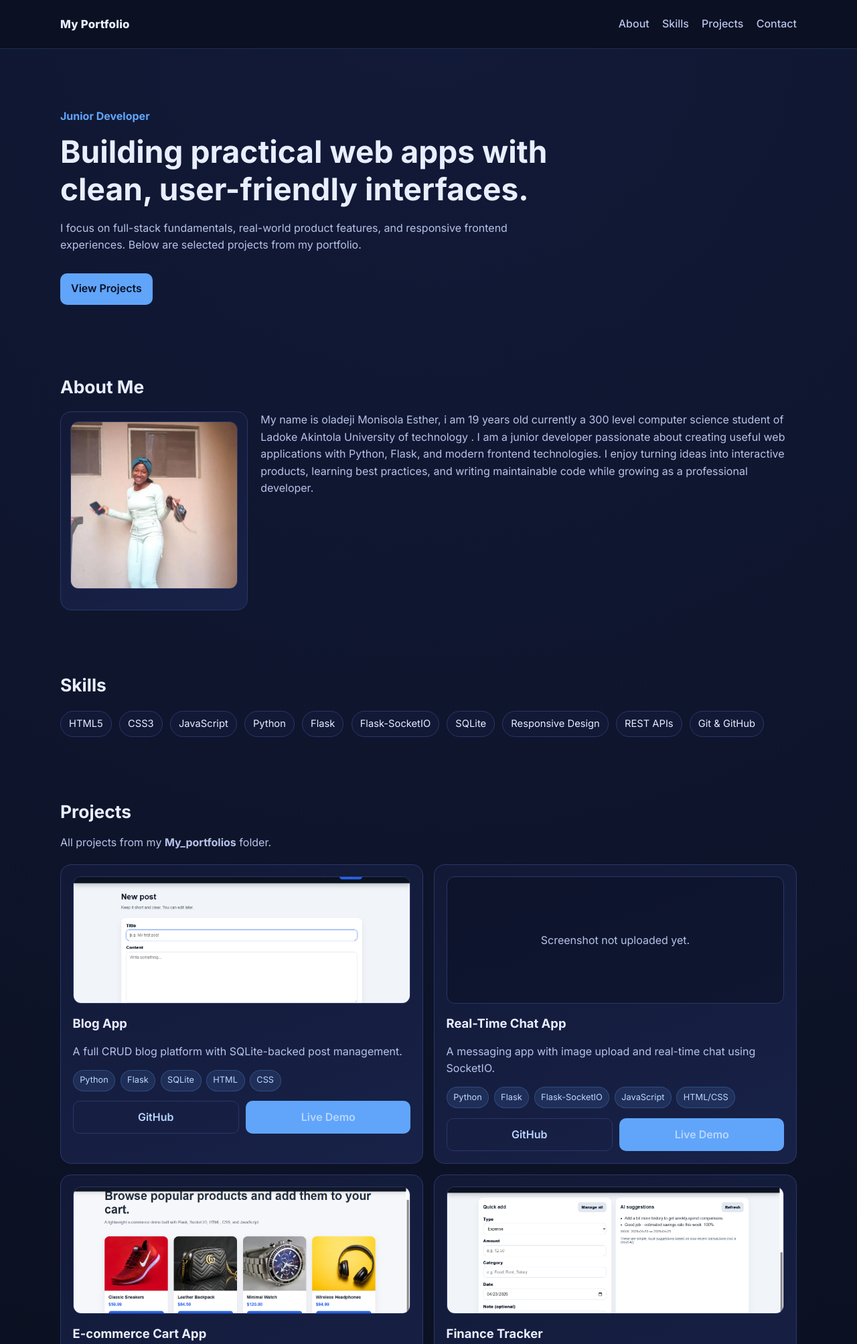
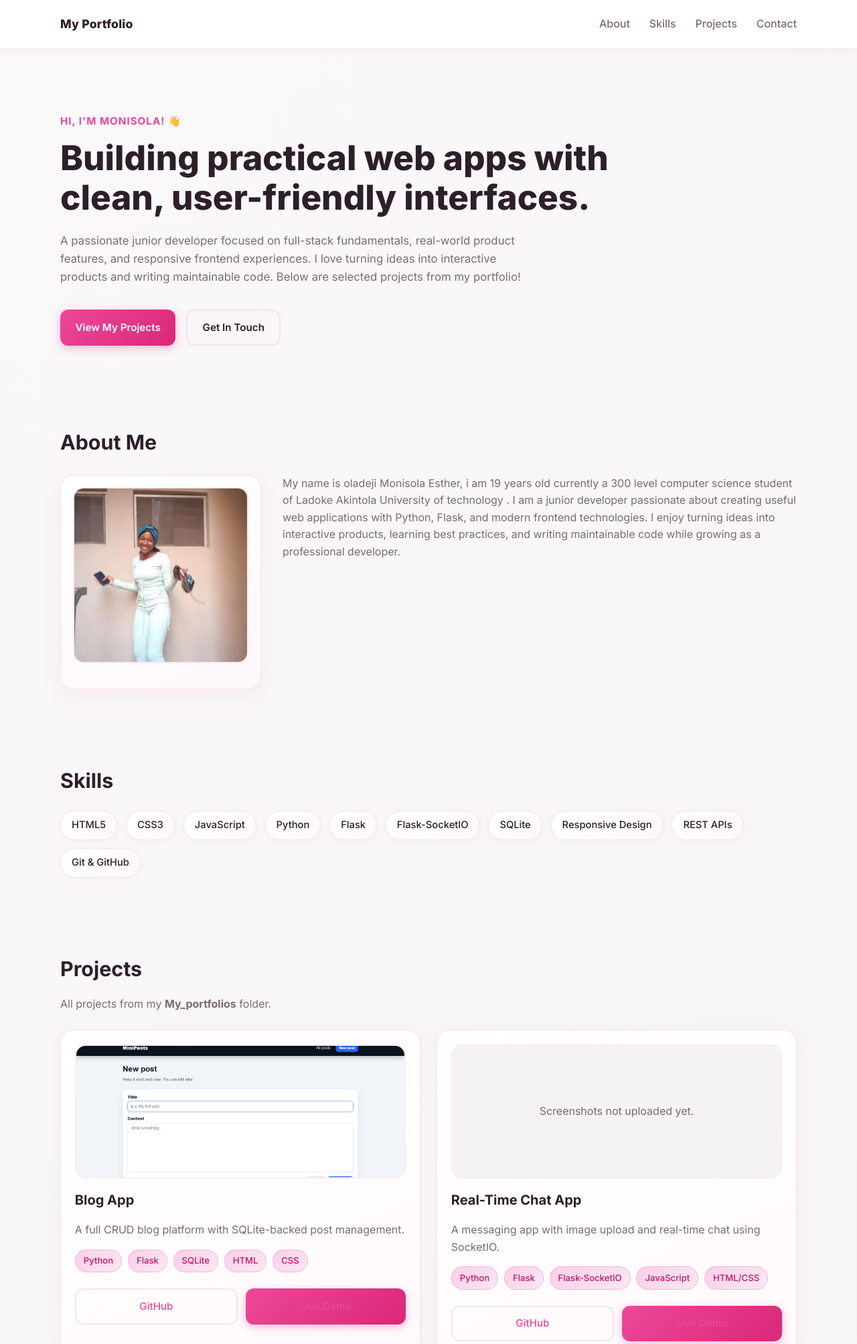
Before and after one commit to monisolaoladeji/portfolio_site, a Flask app: page / in a window 1280 px wide. Shown: the top 2006 px of the page at 67% size. Run offline with Flask 3, Linux system fonts and the light colour scheme; data comes from the database, SQL or seed files in the repository; both versions use the stored data as it was after the commit; data that the repository does not hold is empty.

Commit message:
update portfolio-site

```diff
--- a/app.py
+++ b/app.py
@@ -171,6 +171,18 @@ def init_db():
         )
         conn.execute(
             """
+            CREATE TABLE IF NOT EXISTS project_screenshots (
+                id INTEGER PRIMARY KEY AUTOINCREMENT,
+                project_id INTEGER NOT NULL,
+                image_path TEXT NOT NULL,
+                caption TEXT NOT NULL DEFAULT '',
+                sort_order INTEGER NOT NULL DEFAULT 0,
+                FOREIGN KEY (project_id) REFERENCES projects (id) ON DELETE CASCADE
+            );
+            """
+        )
+        conn.execute(
+            """
             CREATE TABLE IF NOT EXISTS settings (
                 key TEXT PRIMARY KEY,
                 value TEXT NOT NULL DEFAULT ''
@@ -301,6 +313,18 @@ def send_new_message_notification(sender_name: str, sender_email: str, message_b
         return False
 
 
+def get_project_screenshots(db, project_id):
+    return db.execute(
+        """
+        SELECT id, image_path, caption, sort_order
+        FROM project_screenshots
+        WHERE project_id = ?
+        ORDER BY sort_order ASC, id ASC;
+        """,
+        (project_id,),
+    ).fetchall()
+
+
 @app.route("/")
 def index():
     db = get_db()
@@ -311,10 +335,17 @@ def index():
         ORDER BY sort_order ASC, id ASC;
         """
     ).fetchall()
+    projects_with_screenshots = []
+    for project in projects:
+        screenshots = get_project_screenshots(db, project["id"])
+        projects_with_screenshots.append({
+            **project,
+            "screenshots": screenshots
+        })
     settings = get_settings_map(db)
     return render_template(
         "index.html",
-        projects=projects,
+        projects=projects_with_screenshots,
         profile_photo_path=settings.get("profile_photo_path", ""),
         contact_email=settings.get("contact_email", ""),
         contact_phone=settings.get("contact_phone", ""),
@@ -383,6 +414,13 @@ def admin_dashboard():
         ORDER BY sort_order ASC, id ASC;
         """
     ).fetchall()
+    projects_with_screenshots = []
+    for project in projects:
+        screenshots = get_project_screenshots(db, project["id"])
+        projects_with_screenshots.append({
+            **project,
+            "screenshots": screenshots
+        })
     visitor_messages = db.execute(
         """
         SELECT id, sender_name, sender_email, message_body, created_at, is_read
@@ -393,12 +431,54 @@ def admin_dashboard():
     settings = get_settings_map(db)
     return render_template(
         "admin_dashboard.html",
-        projects=projects,
+        projects=projects_with_screenshots,
         visitor_messages=visitor_messages,
         profile_photo_path=settings.get("profile_photo_path", ""),
         settings=settings,
         admin_username=app.config["ADMIN_USERNAME"],
     )
+
+
+@app.post("/admin/projects/<int:project_id>/screenshots/add")
+@admin_required
+def add_project_screenshot(project_id: int):
+    screenshot = request.files.get("screenshot")
+    caption = (request.form.get("caption") or "").strip()
+    sort_order = int((request.form.get("sort_order") or "999").strip())
+
+    if not screenshot or not screenshot.filename:
+        flash("Please choose a screenshot.", "error")
+        return redirect(url_for("admin_dashboard"))
+
+    db = get_db()
+    existing = db.execute("SELECT id FROM projects WHERE id = ?;", (project_id,)).fetchone()
+    if not existing:
+        flash("Project not found.", "error")
+        return redirect(url_for("admin_dashboard"))
+
+    try:
+        image_path = save_image(screenshot)
+    except ValueError as exc:
+        flash(str(exc), "error")
+        return redirect(url_for("admin_dashboard"))
+
+    db.execute(
+        "INSERT INTO project_screenshots (project_id, image_path, caption, sort_order) VALUES (?, ?, ?, ?);",
+        (project_id, image_path, caption, sort_order),
+    )
+    db.commit()
+    flash("Screenshot added.", "success")
+    return redirect(url_for("admin_dashboard"))
+
+
+@app.post("/admin/projects/<int:project_id>/screenshots/<int:screenshot_id>/delete")
+@admin_required
+def delete_project_screenshot(project_id: int, screenshot_id: int):
+    db = get_db()
+    db.execute("DELETE FROM project_screenshots WHERE id = ? AND project_id = ?;", (screenshot_id, project_id))
+    db.commit()
+    flash("Screenshot deleted.", "success")
+    return redirect(url_for("admin_dashboard"))
 
 
 @app.post("/admin/profile-photo")
--- a/static/css/styles.css
+++ b/static/css/styles.css
@@ -1,14 +1,18 @@
 :root {
-  --bg: #0b1020;
-  --surface: #121936;
-  --surface-soft: #182248;
-  --text: #e9eeff;
-  --muted: #b7c3ea;
-  --primary: #60a5fa;
-  --primary-dark: #3b82f6;
-  --border: #2b3668;
+  --bg: #faf8f9;
+  --surface: #ffffff;
+  --surface-soft: #fdf7fa;
+  --text: #2d1f2a;
+  --muted: #7a6b76;
+  --primary: #ec4899;
+  --primary-soft: #fbcfe8;
+  --primary-dark: #be185d;
+  --border: #f3e4eb;
+  --border-soft: #f9ecf2;
   --success: #22c55e;
   --error: #f87171;
+  --ash: #e9e7e8;
+  --ash-soft: #f4f2f3;
 }
 
 * {
@@ -23,7 +27,7 @@ html {
 
 body {
   font-family: "Inter", sans-serif;
-  background: radial-gradient(circle at top, #121a39 0%, #0b1020 65%);
+  background: linear-gradient(135deg, #faf8f9 0%, #f4f2f3 100%);
   color: var(--text);
   line-height: 1.6;
 }
@@ -37,9 +41,10 @@ body {
   position: sticky;
   top: 0;
   z-index: 100;
-  backdrop-filter: blur(10px);
-  background: rgba(11, 16, 32, 0.84);
-  border-bottom: 1px solid rgba(96, 165, 250, 0.2);
+  backdrop-filter: blur(12px);
+  background: rgba(255, 255, 255, 0.92);
+  border-bottom: 1px solid var(--border);
+  box-shadow: 0 2px 12px rgba(236, 72, 153, 0.06);
 }
 
 .nav-wrap {
@@ -52,26 +57,47 @@ body {
 
 .logo {
   font-weight: 800;
-  font-size: 1.05rem;
+  font-size: 1.1rem;
   color: var(--text);
   text-decoration: none;
   letter-spacing: 0.2px;
 }
 
+.logo:hover {
+  color: var(--primary);
+}
+
 .site-nav {
   display: flex;
-  gap: 1.2rem;
+  gap: 1.8rem;
 }
 
 .site-nav a {
   color: var(--muted);
   text-decoration: none;
   font-weight: 500;
-  transition: color 0.2s ease;
+  transition: all 0.25s ease;
+  position: relative;
+}
+
+.site-nav a::after {
+  content: '';
+  position: absolute;
+  bottom: -4px;
+  left: 0;
+  width: 0;
+  height: 2px;
+  background: var(--primary);
+  transition: width 0.25s ease;
+  border-radius: 2px;
 }
 
 .site-nav a:hover {
-  color: var(--text);
+  color: var(--primary);
+}
+
+.site-nav a:hover::after {
+  width: 100%;
 }
 
 .menu-btn {
@@ -82,41 +108,53 @@ body {
   border-radius: 10px;
   padding: 0.45rem 0.8rem;
   cursor: pointer;
+  transition: all 0.2s ease;
+}
+
+.menu-btn:hover {
+  border-color: var(--primary);
+  background: var(--primary-soft);
+  color: var(--primary-dark);
 }
 
 .hero {
-  padding: 5.5rem 0 3.5rem;
+  padding: 6rem 0 4rem;
 }
 
 .eyebrow {
   color: var(--primary);
   font-weight: 700;
   margin-bottom: 0.8rem;
+  font-size: 0.95rem;
+  text-transform: uppercase;
+  letter-spacing: 1px;
 }
 
 .hero h1 {
-  font-size: clamp(1.8rem, 3.6vw, 3rem);
-  max-width: 820px;
-  line-height: 1.2;
+  font-size: clamp(2rem, 4vw, 3.4rem);
+  max-width: 850px;
+  line-height: 1.15;
+  font-weight: 800;
 }
 
 .hero-text {
-  margin-top: 1.1rem;
+  margin-top: 1.4rem;
   max-width: 720px;
   color: var(--muted);
+  font-size: 1.05rem;
 }
 
 .hero-actions {
-  margin-top: 1.8rem;
+  margin-top: 2.2rem;
   display: flex;
-  gap: 0.8rem;
+  gap: 1rem;
   flex-wrap: wrap;
 }
 
 .btn {
   border: none;
-  border-radius: 10px;
-  padding: 0.68rem 1rem;
+  border-radius: 12px;
+  padding: 0.8rem 1.4rem;
   text-decoration: none;
   font-weight: 600;
   cursor: pointer;
@@ -124,31 +162,35 @@ body {
   align-items: center;
   justify-content: center;
   background: transparent;
+  transition: all 0.25s ease;
+  font-size: 0.95rem;
 }
 
 .btn-primary {
-  background: var(--primary);
-  color: #081127;
+  background: linear-gradient(135deg, var(--primary) 0%, #db2777 100%);
+  color: #ffffff;
+  box-shadow: 0 4px 14px rgba(236, 72, 153, 0.35);
 }
 
 .btn-primary:hover {
-  background: var(--primary-dark);
-  color: #fff;
+  transform: translateY(-2px);
+  box-shadow: 0 6px 20px rgba(236, 72, 153, 0.45);
 }
 
 .btn-outline {
   background: transparent;
-  border: 1px solid var(--border);
+  border: 2px solid var(--border);
   color: var(--text);
 }
 
 .btn-outline:hover {
   border-color: var(--primary);
   color: var(--primary);
+  background: var(--primary-soft);
 }
 
 .section {
-  padding: 2.8rem 0;
+  padding: 3.5rem 0;
 }
 
 .flash-inline-wrap {
@@ -156,8 +198,9 @@ body {
 }
 
 .section h2 {
-  font-size: 1.65rem;
-  margin-bottom: 0.8rem;
+  font-size: 1.9rem;
+  margin-bottom: 1rem;
+  font-weight: 700;
 }
 
 .section p {
@@ -165,84 +208,103 @@ body {
 }
 
 .about-layout {
-  margin-top: 1rem;
+  margin-top: 1.5rem;
   display: grid;
-  grid-template-columns: 280px 1fr;
-  gap: 1.2rem;
+  grid-template-columns: 300px 1fr;
+  gap: 2rem;
   align-items: start;
 }
 
 .profile-photo-card {
   background: linear-gradient(160deg, var(--surface), var(--surface-soft));
   border: 1px solid var(--border);
-  border-radius: 16px;
-  padding: 0.9rem;
+  border-radius: 20px;
+  padding: 1.1rem;
+  box-shadow: 0 8px 30px rgba(236, 72, 153, 0.08);
 }
 
 .profile-preview {
   width: 100%;
   aspect-ratio: 1 / 1;
   object-fit: cover;
-  border-radius: 12px;
-  border: 1px solid var(--border);
+  border-radius: 16px;
+  border: 2px solid var(--border-soft);
 }
 
 .upload-help {
-  margin-top: 0.6rem;
+  margin-top: 0.8rem;
   font-size: 0.86rem;
 }
 
 .empty-media {
   width: 100%;
   min-height: 190px;
-  border: 1px dashed var(--border);
-  border-radius: 12px;
+  border: 2px dashed var(--border);
+  border-radius: 16px;
   display: grid;
   place-items: center;
   text-align: center;
   color: var(--muted);
-  padding: 1rem;
-  background: rgba(8, 14, 33, 0.5);
+  padding: 1.2rem;
+  background: var(--ash-soft);
 }
 
 .skills-grid {
-  margin-top: 1.1rem;
+  margin-top: 1.3rem;
   display: flex;
   flex-wrap: wrap;
-  gap: 0.7rem;
+  gap: 0.8rem;
 }
 
 .skill-chip {
-  background: var(--surface);
+  background: linear-gradient(135deg, #ffffff 0%, var(--surface-soft) 100%);
   border: 1px solid var(--border);
   color: var(--text);
-  padding: 0.45rem 0.75rem;
+  padding: 0.55rem 1rem;
   border-radius: 999px;
   font-size: 0.92rem;
+  font-weight: 500;
+  transition: all 0.25s ease;
+  box-shadow: 0 2px 8px rgba(236, 72, 153, 0.05);
+}
+
+.skill-chip:hover {
+  transform: translateY(-2px);
+  border-color: var(--primary);
+  box-shadow: 0 4px 14px rgba(236, 72, 153, 0.15);
 }
 
 .section-head {
-  margin-bottom: 1.2rem;
+  margin-bottom: 1.6rem;
 }
 
 .projects-grid {
   display: grid;
   grid-template-columns: repeat(2, minmax(0, 1fr));
-  gap: 1rem;
+  gap: 1.5rem;
 }
 
 .project-card {
-  background: linear-gradient(160deg, var(--surface), var(--surface-soft));
+  background: linear-gradient(160deg, var(--surface) 0%, #fffafc 100%);
   border: 1px solid var(--border);
-  border-radius: 16px;
-  padding: 1.1rem;
+  border-radius: 20px;
+  padding: 1.3rem;
   display: flex;
   flex-direction: column;
-  gap: 0.9rem;
+  gap: 1rem;
+  transition: all 0.3s ease;
+  box-shadow: 0 4px 20px rgba(236, 72, 153, 0.06);
+}
+
+.project-card:hover {
+  transform: translateY(-5px);
+  box-shadow: 0 12px 35px rgba(236, 72, 153, 0.12);
+  border-color: var(--primary-soft);
 }
 
 .project-card h3 {
-  font-size: 1.15rem;
+  font-size: 1.25rem;
+  font-weight: 700;
 }
 
 .project-card p {
@@ -251,31 +313,66 @@ body {
 
 .project-shot {
   width: 100%;
-  height: 190px;
+  height: 200px;
   object-fit: cover;
-  border-radius: 12px;
-  border: 1px solid var(--border);
+  border-radius: 16px;
+  border: 2px solid var(--border-soft);
+}
+
+.screenshots-gallery {
+  display: grid;
+  gap: 1rem;
+  margin: 0.5rem 0;
+}
+
+.screenshot-item {
+  display: flex;
+  flex-direction: column;
+  gap: 0.6rem;
+}
+
+.screenshot-item img {
+  width: 100%;
+  height: 220px;
+  object-fit: cover;
+  border-radius: 14px;
+  border: 2px solid var(--border-soft);
+  transition: transform 0.3s ease;
+}
+
+.screenshot-item img:hover {
+  transform: scale(1.02);
+}
+
+.screenshot-caption {
+  font-size: 0.9rem;
+  color: var(--muted);
+  font-style: italic;
+  padding-left: 0.5rem;
+  border-left: 3px solid var(--primary-soft);
 }
 
 .tech-tags {
   display: flex;
   flex-wrap: wrap;
-  gap: 0.45rem;
+  gap: 0.55rem;
 }
 
 .tech-tag {
-  background: rgba(96, 165, 250, 0.12);
-  color: #bdd8ff;
-  border: 1px solid rgba(96, 165, 250, 0.25);
-  padding: 0.3rem 0.6rem;
+  background: linear-gradient(135deg, var(--primary-soft) 0%, #fce7f3 100%);
+  color: var(--primary-dark);
+  border: 1px solid rgba(236, 72, 153, 0.25);
+  padding: 0.35rem 0.75rem;
   border-radius: 999px;
-  font-size: 0.8rem;
+  font-size: 0.82rem;
+  font-weight: 500;
 }
 
 .card-actions {
   display: flex;
-  gap: 0.65rem;
+  gap: 0.75rem;
   flex-wrap: wrap;
+  margin-top: 0.5rem;
 }
 
 .card-actions .btn {
@@ -284,55 +381,68 @@ body {
 }
 
 .contact-form {
-  margin-top: 1rem;
+  margin-top: 1.2rem;
   max-width: 700px;
   display: grid;
-  gap: 0.9rem;
+  gap: 1rem;
 }
 
 .contact-form label {
   display: grid;
-  gap: 0.45rem;
+  gap: 0.5rem;
   font-weight: 500;
+  font-size: 0.95rem;
 }
 
 .contact-form input,
 .contact-form textarea {
   width: 100%;
-  border: 1px solid var(--border);
-  background: rgba(8, 14, 33, 0.75);
+  border: 2px solid var(--border);
+  background: #ffffff;
   color: var(--text);
-  border-radius: 10px;
-  padding: 0.7rem 0.8rem;
+  border-radius: 12px;
+  padding: 0.85rem 1rem;
+  font-size: 0.95rem;
+  transition: all 0.25s ease;
+  font-family: inherit;
 }
 
 .contact-form input:focus,
 .contact-form textarea:focus {
-  outline: 2px solid rgba(96, 165, 250, 0.45);
+  outline: none;
   border-color: var(--primary);
+  box-shadow: 0 0 0 4px rgba(236, 72, 153, 0.1);
 }
 
 .contact-grid {
-  margin-top: 1rem;
+  margin-top: 1.4rem;
   display: grid;
   grid-template-columns: repeat(2, minmax(0, 1fr));
-  gap: 1rem;
+  gap: 1.5rem;
 }
 
 .project-card a {
-  color: #b9d6ff;
+  color: var(--primary);
   word-break: break-word;
+  text-decoration: none;
+  font-weight: 500;
+}
+
+.project-card a:hover {
+  text-decoration: underline;
 }
 
 .site-footer {
-  margin-top: 2rem;
-  padding: 1.5rem 0;
-  border-top: 1px solid rgba(96, 165, 250, 0.18);
+  margin-top: 3rem;
+  padding: 2rem 0;
+  border-top: 1px solid var(--border);
+  background: var(--surface);
 }
 
 .site-footer p {
   color: var(--muted);
   text-align: center;
+  font-size: 0.95rem;
 }
 
 .admin-body {
--- a/templates/index.html
+++ b/templates/index.html
@@ -37,14 +37,15 @@
     {% endwith %}
 
     <section class="hero container">
-      <p class="eyebrow">Junior Developer</p>
+      <p class="eyebrow">Hi, I'm Monisola! 👋</p>
       <h1>Building practical web apps with clean, user-friendly interfaces.</h1>
       <p class="hero-text">
-        I focus on full-stack fundamentals, real-world product features, and responsive frontend experiences.
-        Below are selected projects from my portfolio.
+        A passionate junior developer focused on full-stack fundamentals, real-world product features, and responsive frontend experiences.
+        I love turning ideas into interactive products and writing maintainable code. Below are selected projects from my portfolio!
       </p>
       <div class="hero-actions">
-        <a class="btn btn-primary" href="#projects">View Projects</a>
+        <a class="btn btn-primary" href="#projects">View My Projects</a>
+        <a class="btn btn-outline" href="#contact">Get In Touch</a>
       </div>
     </section>
 
@@ -94,10 +95,21 @@ I am a junior developer passionate about creating useful web applications with P
       <div class="projects-grid">
         {% for project in projects %}
         <article class="project-card">
-          {% if project["screenshot_path"] %}
+          {% if project.screenshots %}
+          <div class="screenshots-gallery">
+            {% for screenshot in project.screenshots %}
+            <div class="screenshot-item">
+              <img src="{{ url_for('static', filename=screenshot['image_path']) }}" alt="{{ project['title'] }} screenshot">
+              {% if screenshot['caption'] %}
+              <p class="screenshot-caption">{{ screenshot['caption'] }}</p>
+              {% endif %}
+            </div>
+            {% endfor %}
+          </div>
+          {% elif project["screenshot_path"] %}
           <img class="project-shot" src="{{ url_for('static', filename=project['screenshot_path']) }}" alt="{{ project['title'] }} screenshot">
           {% else %}
-          <div class="empty-media project-shot">Screenshot not uploaded yet.</div>
+          <div class="empty-media project-shot">Screenshots not uploaded yet.</div>
           {% endif %}
           <h3>{{ project["title"] }}</h3>
           <p>{{ project["description"] }}</p>
```
Also changed, not shown: other parts of static/css/styles.css (+83 -25 lines), templates/admin_dashboard.html (+31 -1 lines), portfolio.db, static/uploads/23e39ee01b4f4d5391815de6dc2a9cbd.png (added), static/uploads/27a25f992ddc492f9b99c1cfee590d03.png (added), static/uploads/949fdebe22d74d6cbe5953fbb1cdbfc7.png (added), static/uploads/f0217749cd924e079ff6ceb5a3d89962.png (added).
